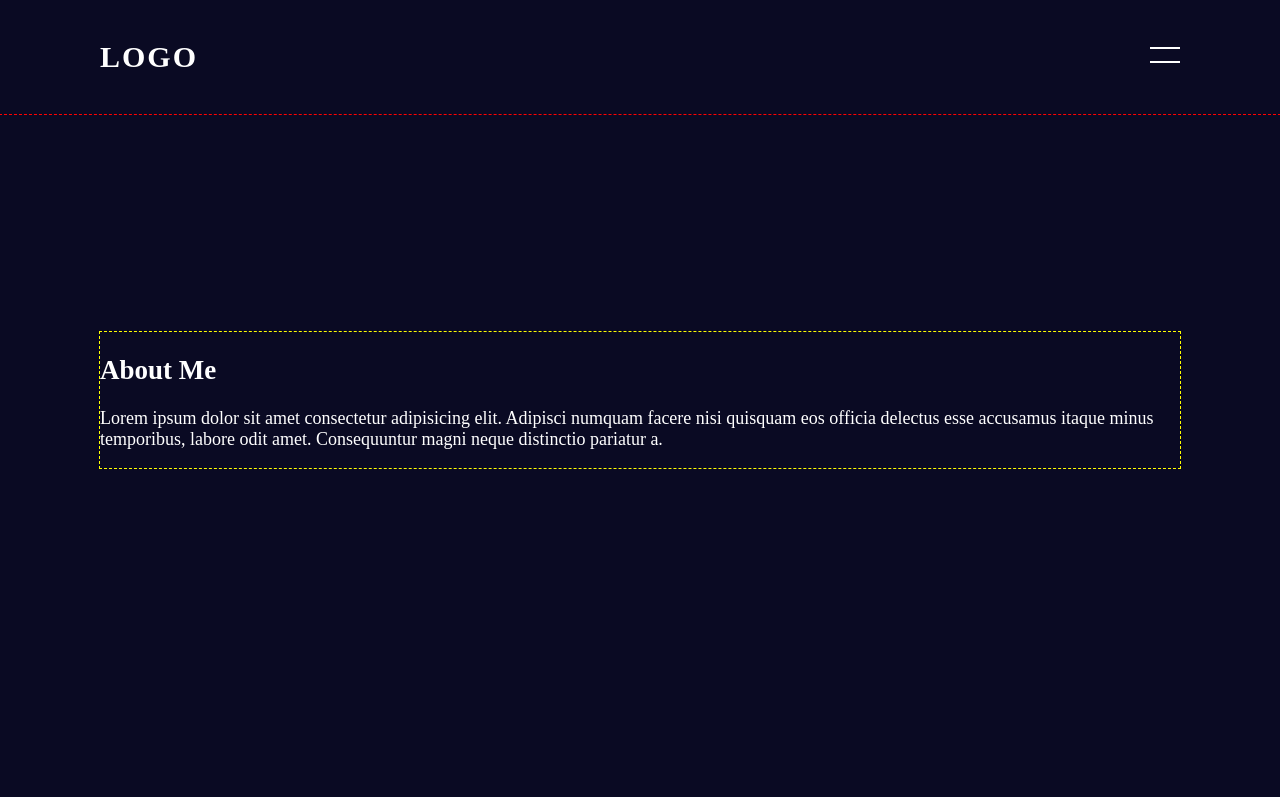
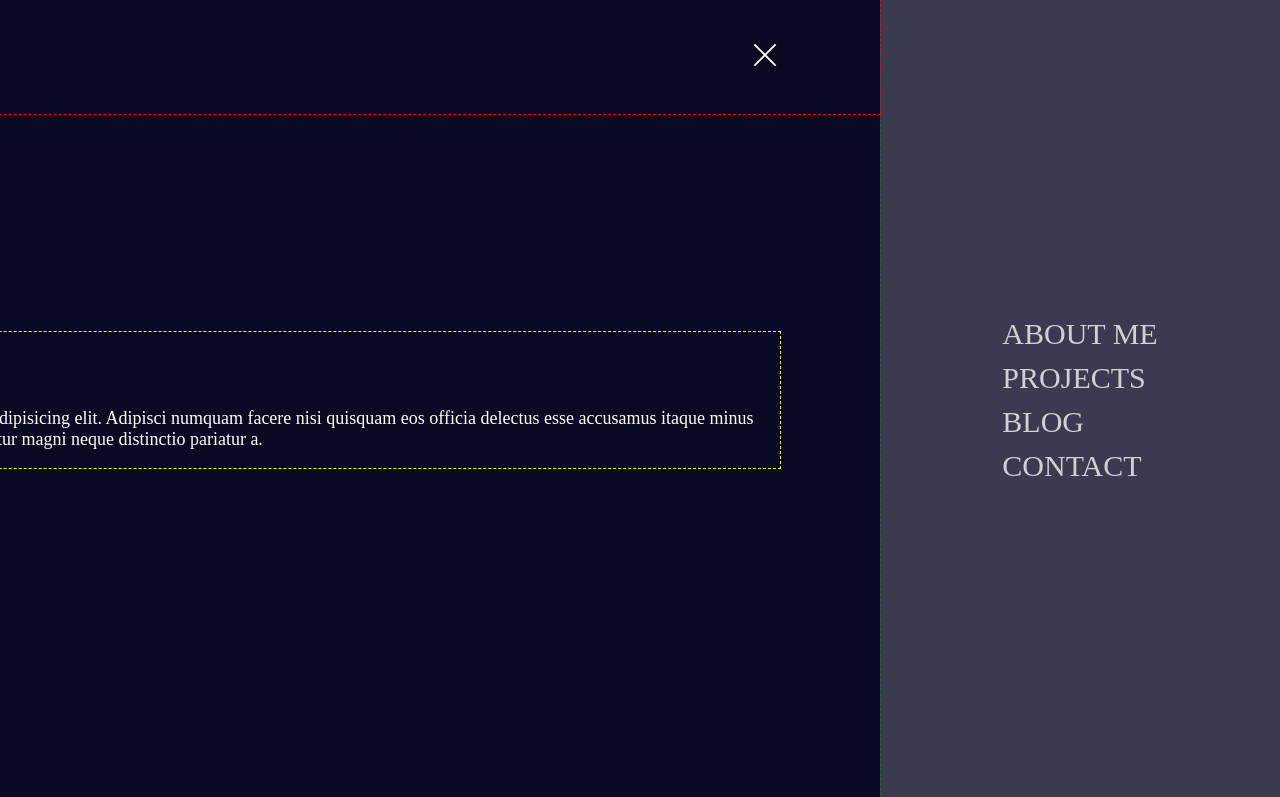
Before and after one commit to department19/FAC-Webpage, a plain HTML site: page index.html in a window 1280 px wide. Both pictures are taken after a click on the element 1165 px from the left and 55 px from the top of the page. Shown: the top 797 px of the page. Drawn offline with Linux system fonts and the light colour scheme.

Commit message:
added basic elements for navbar

```diff
--- a/index.html
+++ b/index.html
@@ -15,8 +15,8 @@
 <body>
     <section class="banner" id="sec">
         <header>
-            <a class="logo">Logo</a>
-            <div id="toggle"></div>
+            <a class="logo">D19</a>
+            <div id="navbutton"></div>
         </header>
         <article id="About-me">
             <h2>About Me</h2>
@@ -28,12 +28,12 @@
                 distinctio pariatur a.</p>
         </article>
     </section>
-    <nav id="navbar">
+    <nav id="navbar" class="">
         <ul>
-            <li class="navitem">About Me</li>
-            <li class="navitem">Projects</li>
-            <li class="navitem">Blog</li>
-            <li class="navitem">Contact</li>
+            <li class="navitem"><a>About Me</a></li>
+            <li class="navitem"><a>Projects</a></li>
+            <li class="navitem"><a>Blog</a></li>
+            <li class="navitem"><a>Contact</a></li>
         </ul>
     </nav>
     <main>
--- a/script.js
+++ b/script.js
@@ -1,12 +1,14 @@
 document.addEventListener("DOMContentLoaded", function() {
     // for the side bar
     const sec = document.getElementById("sec");
-
+    const navbar = document.getElementById("navbar");
+    const navbutton = document.getElementById("navbutton");
     // function to toggle side bar
     function toggle() {
         sec.classList.toggle("active");
+        navbar.classList.toggle("active");
     }
 
     // tracks the side bar toggle
-    sec.addEventListener("click", toggle);
+    navbutton.addEventListener("click", toggle);
 });
--- a/styles.css
+++ b/styles.css
@@ -38,8 +38,7 @@ body {
     /* padding: 0; */
     color: var(--txt1);
     font-size: 1.8rem;
-    /* background-color: var(--bg1); */
-
+    background-color: var(--bg2);
 }
 
 .banner {
@@ -55,6 +54,8 @@ body {
     background-size: cover;
     display: flex;
     align-items: center;
+    transition: 0.5s;
+    z-index: 3;
 }
 
 header {
@@ -67,7 +68,7 @@ header {
     display: flex;
     justify-content: space-between;
     padding: 40px 100px;
-    z-index: 1000;
+    z-index: 4;
 }
 
 header .logo {
@@ -81,14 +82,15 @@ header .logo {
     transition: 3s;
 }
 
-header #toggle {
+header #navbutton {
     position: relative;
     width: 30px;
     height: 30px;
     cursor: pointer;
+    z-index: 5;
 }
 
-header #toggle::before {
+header #navbutton::before {
     content: "";
     position: absolute;
     top: 7px;
@@ -97,7 +99,7 @@ header #toggle::before {
     background: #fff;
 }
 
-header #toggle::after {
+header #navbutton::after {
     content: "";
     position: absolute;
     bottom: 7px;
@@ -106,6 +108,72 @@ header #toggle::after {
     background: #fff;
 }
 
+#navbar {
+    position: fixed;
+    top: 0;
+    right: -200px;
+    width: 400px;
+    height: 100vh;
+    height: 100dvh;
+    background-color: var(--bg4);
+    color: var(--txt4);
+    display: grid;
+    place-items: center;
+    transition: 0.5s;
+    z-index: 1;
+}
+
+#navbar ul {
+    position: relative;
+    padding-left: 0;
+    gap: 1rem;
+    display: flex;
+    flex-direction: column;
+}
+
+#navbar ul li {
+    list-style: none;
+}
+
+
+#navbar ul li a {
+    color: var(--txt4);
+    text-decoration: none;
+    display: inline-block;
+    font-size: 3rem;
+    /* font-weight: 600; */
+    text-transform: uppercase;
+}
+
+/* sidebar is active */
+
+.banner.active header #navbutton::before {
+    transform: translate(-50%,-50%) rotate(45deg);
+    top: 50%;
+    left: 50%;
+}
+
+.banner.active header #navbutton::after {
+    /* transform: translateX(400px); */
+    transform: translate(-50%,-50%) rotate(-45deg);
+    top: 50%;
+    left: 50%;
+}
+
+.banner.active {
+    transform: translate(-400px);
+    transition: 0.25s;
+}
+
+#navbar.active {
+    right: 0;
+    transition: 0.25s;
+}
+
+/* END sidebar active  -   -   - */
+
+main {}
+
 article {
     outline: 1px dashed yellow;
     /* height: 100vh; */
```
